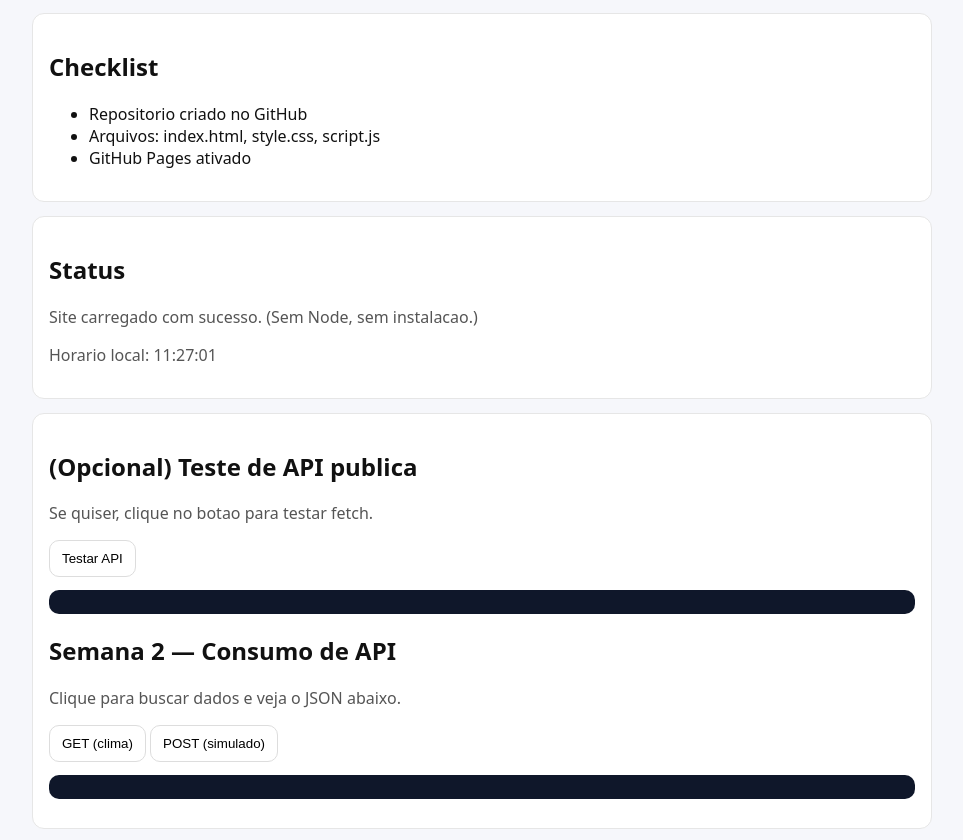
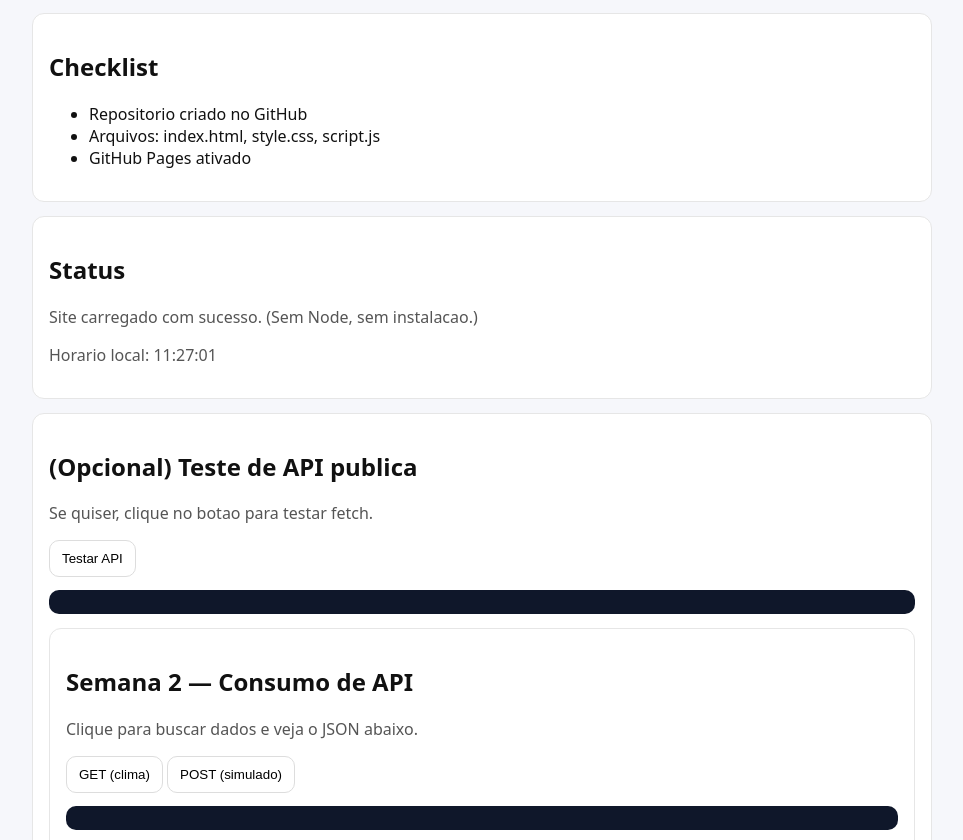
Before and after one commit to Sauloopf/nuvem-semana1-saulo-pires, a plain HTML site: page index.html in a window 1280 px wide. Shown: the part 108-948 px from the top of the page, without its empty margins (158-1121 px from the left). Drawn offline with Linux system fonts and the light colour scheme.

Commit message:
Update index.html

```diff
--- a/index.html
+++ b/index.html
@@ -28,7 +28,7 @@
 <p class="muted">Se quiser, clique no botao para testar fetch.</p>
 <button id="btn">Testar API</button>
 <pre id="api" class="code"></pre>
-  <section>
+  <section class="card">
   <h2>Semana 2 — Consumo de API</h2>
 <p class="muted">Clique para buscar dados e veja o JSON abaixo.</p>
 <button id="btnGet">GET (clima)</button>
```
